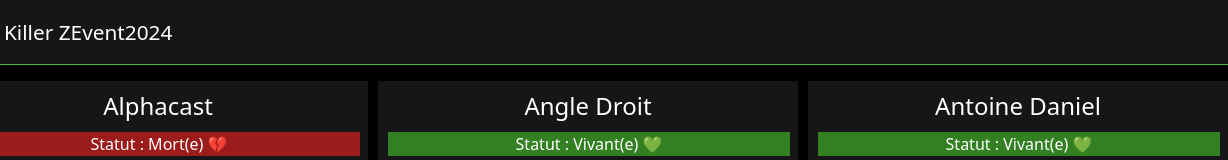
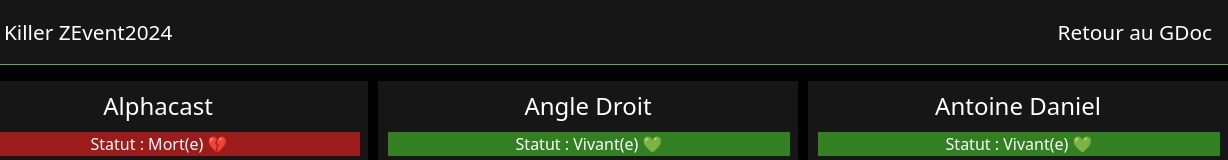
Before and after one commit to Proxyfil/KillerZEvent, a plain HTML site: page index.html in a window 1280 px wide. Shown: the top 160 px of the page, 52-1280 px from the left. Drawn offline with Linux system fonts and the light colour scheme; grey boxes are pictures that could not be loaded.

Commit message:
feat : updated for links

```diff
--- a/index.html
+++ b/index.html
@@ -27,6 +27,9 @@
                 <img class="navbar-icon" height="32" width="32" src="./img/favicon.png" alt="">
                 Killer ZEvent2024
             </a>
+            <a class="text-title text-center gdoc" style="margin-right: 1rem;" href="https://zevent.gdoc.fr">
+                Retour au GDoc
+            </a>
         </div>
         <div id="container">
         </div>
--- a/style.css
+++ b/style.css
@@ -13,6 +13,7 @@ body {
     display: flex;
     align-items: center;
     border-bottom: 1px solid #4ABA31!important;
+    justify-content: space-between;
 }
 
 .navbar-icon {
@@ -28,6 +29,10 @@ body {
     text-align: center;
     display: flex;
     align-items: center;
+}
+
+.gdoc:hover {
+    color: #4ABA31;
 }
 
 #container {
```
